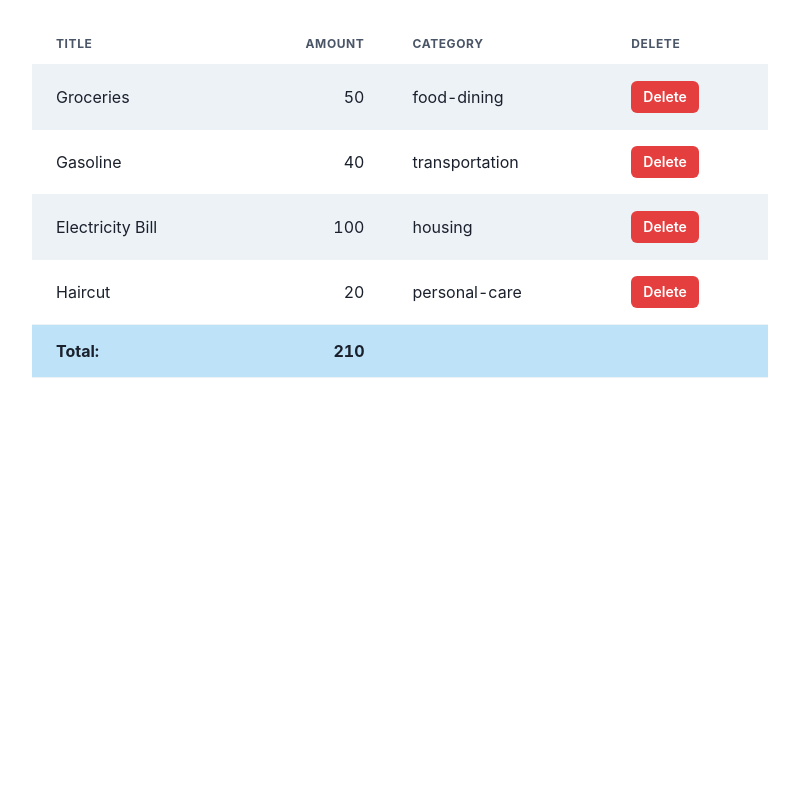
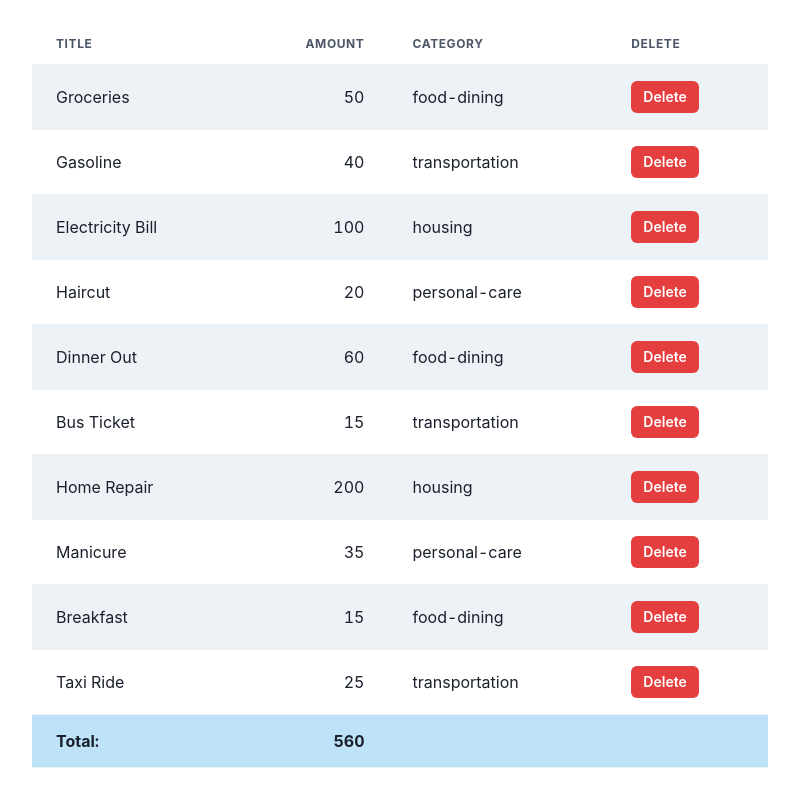
Before and after one commit to surajbera/rfh-with-zod, a React (Vite) app: page / in a window 1280 px wide. Shown: the part 400-1200 px from the top of the page, without its empty margins (240-1039 px from the left). Before the commit the page ends 810 px from the top, so only its background shows below. Built offline with nearby package versions, Linux system fonts and the light colour scheme.

Commit message:
feat: add filter functionality

```diff
--- a/src/App.tsx
+++ b/src/App.tsx
@@ -1,5 +1,5 @@
 // libraries
-import { useState } from "react";
+import { useState, useEffect } from "react";
 import { Container } from "@chakra-ui/react";
 
 // components
@@ -21,18 +21,23 @@ export interface IExpenseItem {
 
 function App() {
   const [expenseRecords, setExpenseRecords] = useState<IExpenseItem[]>(dummyData);
+  const [selectedCategory, setSelectedCategory] = useState("");
 
   const handleDelete = (id: string) => {
     setExpenseRecords((prevExpenseRecords) => prevExpenseRecords.filter((item) => item.id !== id));
   };
+
+  const visibleExpenses = selectedCategory
+    ? expenseRecords.filter((e) => e.category === selectedCategory)
+    : expenseRecords;
 
   return (
     <>
       <Container>
         <ExpenseForm />
       </Container>
-      <ExpenseFilter />
-      <ExpenseList expenseRecords={expenseRecords} onDelete={handleDelete} />
+      <ExpenseFilter onSelectCategory={setSelectedCategory} />
+      <ExpenseList expenseRecords={visibleExpenses} onDelete={handleDelete} />
     </>
   );
 }
--- a/src/components/ExpenseFilter.tsx
+++ b/src/components/ExpenseFilter.tsx
@@ -1,7 +1,11 @@
 // libraries
 import { Container, Text, Select, Box, Stack } from "@chakra-ui/react";
 
-export default function ExpenseFilter() {
+interface ExpenseFilterProps {
+  onSelectCategory: (category: string) => void;
+}
+
+export default function ExpenseFilter({ onSelectCategory }: ExpenseFilterProps) {
   return (
     <Container maxW='container.md' px={4} mt={8}>
       <Stack direction='row' spacing={4} align='center' justifyContent='flex-end'>
@@ -9,8 +13,11 @@ export default function ExpenseFilter() {
           Filter By:
         </Text>
         <Box width='auto' display='inline-block'>
-          <Select name='expense-category'>
-            <option value='all-categories'>All Categories</option>
+          <Select
+            name='expense-category'
+            onChange={(event) => onSelectCategory(event.target.value)}
+          >
+            <option value=''>All Categories</option>
             <option value='food-dining'>Food & Dining</option>
             <option value='transportation'>Transportation</option>
             <option value='housing'>Housing</option>
--- a/src/data.ts
+++ b/src/data.ts
@@ -1,26 +1,62 @@
 export const dummyData = [
   {
-    id: '1',
-    title: 'Groceries',
+    id: "1",
+    title: "Groceries",
     amount: 50,
-    category: 'food-dining',
+    category: "food-dining",
   },
   {
-    id: '2',
-    title: 'Gasoline',
+    id: "2",
+    title: "Gasoline",
     amount: 40,
-    category: 'transportation',
+    category: "transportation",
   },
   {
-    id: '3',
-    title: 'Electricity Bill',
+    id: "3",
+    title: "Electricity Bill",
     amount: 100,
-    category: 'housing',
+    category: "housing",
   },
   {
-    id: '4',
-    title: 'Haircut',
+    id: "4",
+    title: "Haircut",
     amount: 20,
-    category: 'personal-care',
+    category: "personal-care",
+  },
+  {
+    id: "5",
+    title: "Dinner Out",
+    amount: 60,
+    category: "food-dining",
+  },
+  {
+    id: "6",
+    title: "Bus Ticket",
+    amount: 15,
+    category: "transportation",
+  },
+  {
+    id: "7",
+    title: "Home Repair",
+    amount: 200,
+    category: "housing",
+  },
+  {
+    id: "8",
+    title: "Manicure",
+    amount: 35,
+    category: "personal-care",
+  },
+  {
+    id: "9",
+    title: "Breakfast",
+    amount: 15,
+    category: "food-dining",
+  },
+  {
+    id: "10",
+    title: "Taxi Ride",
+    amount: 25,
+    category: "transportation",
   },
 ];
```
